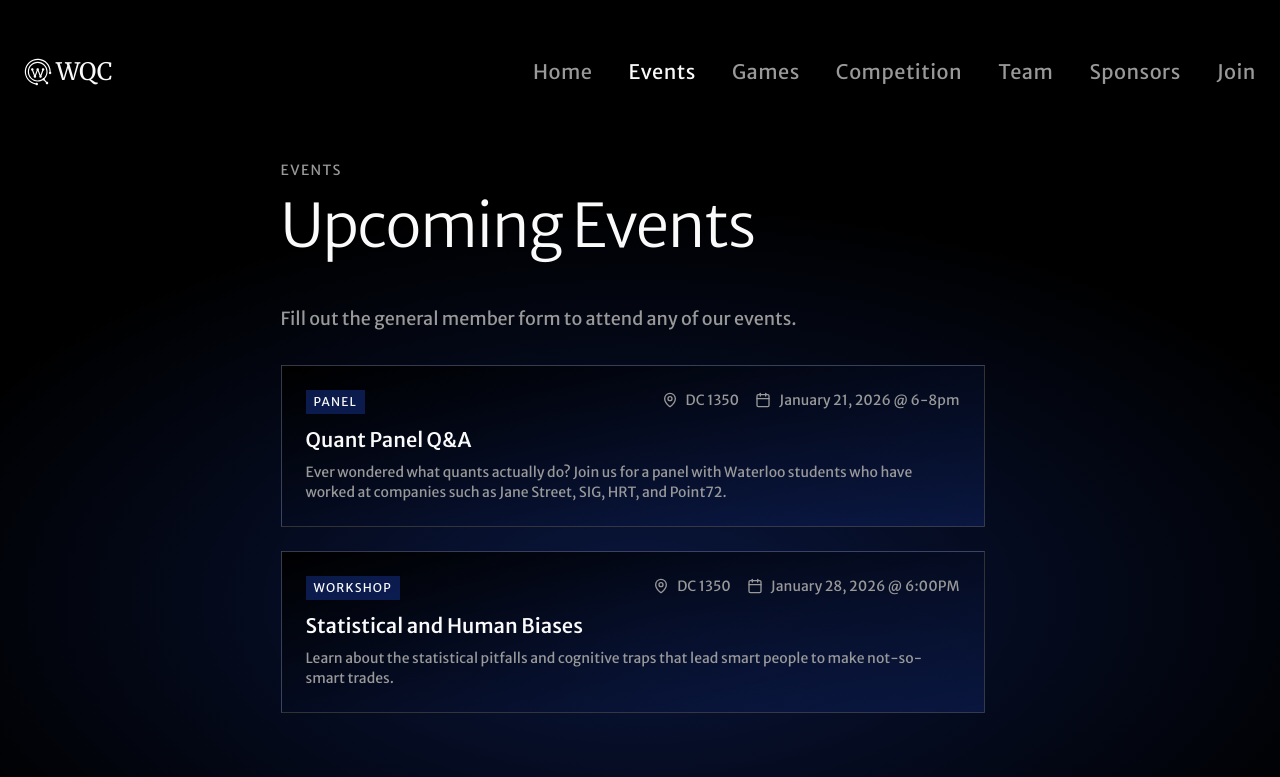
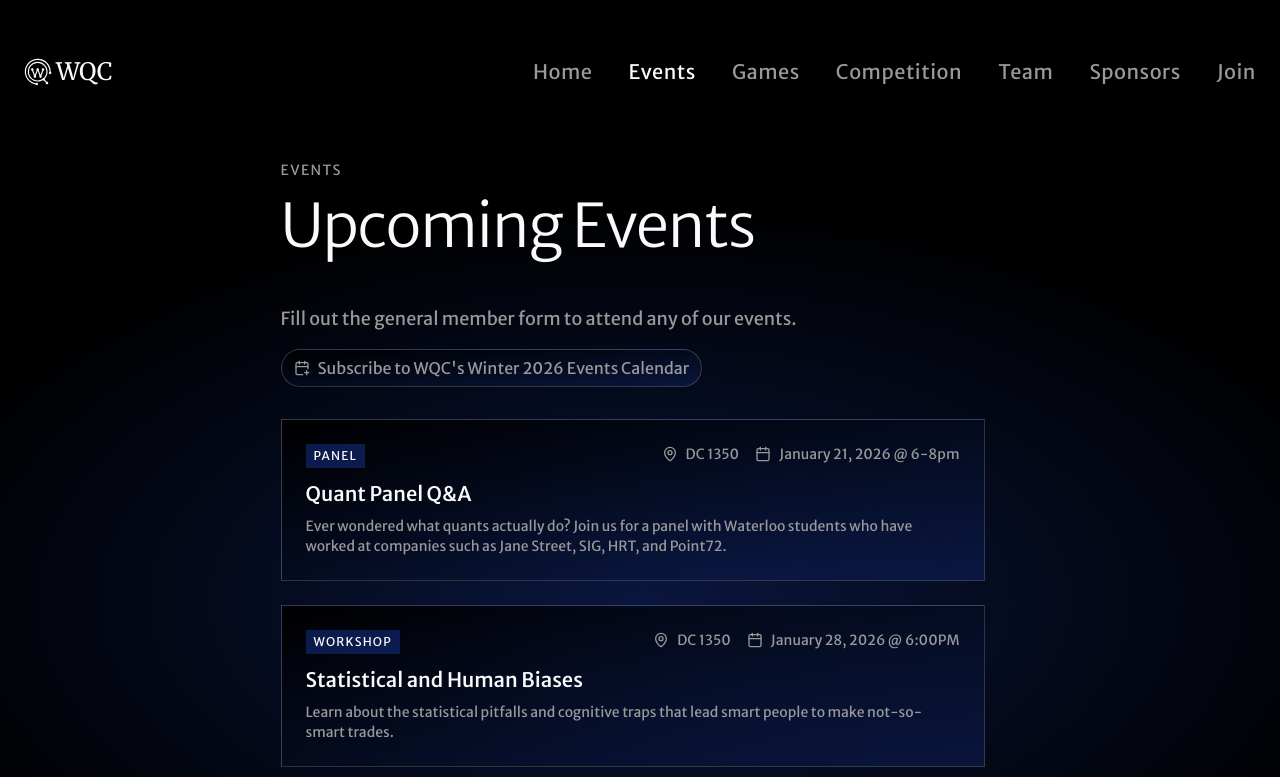
Before and after one commit to waterlooquantclub/waterlooquantclub.github.io, a React (Vite) app in the folder client/: page /events in a window 1280 px wide. Shown: the top 777 px of the page. Built offline with nearby package versions, Linux system fonts and the light colour scheme; the HTML template or start-up script is replaced by a standard one.

Commit message:
Add buttons to subcribe to calendar and events

```diff
--- a/client/src/components/EventDialog.tsx
+++ b/client/src/components/EventDialog.tsx
@@ -4,7 +4,7 @@ import {
   DialogHeader,
   DialogTitle,
 } from "@/components/ui/dialog";
-import { Calendar, MapPin, ExternalLink, Link } from "lucide-react";
+import { Calendar, MapPin, ExternalLink, CalendarPlus } from "lucide-react";
 
 export interface GalleryItem {
   type: "video" | "image";
@@ -28,9 +28,8 @@ export interface EventData {
   posterImage?: string;
   galleryImages?: GalleryItem[];
   slideDeckUrl?: string;
-  link?: string;
-  linktext?: string;
   rankings?: RankingEntry[];
+  calendarlink?: string;
 }
 
 interface EventDialogProps {
@@ -69,15 +68,16 @@ const EventDialog = ({ event, open, onOpenChange }: EventDialogProps) => {
         <div className="space-y-6 mt-4">
           <p className="text-muted-foreground">{event.description}</p>
 
-          {event.link && (
+          {event.calendarlink && (
             <a
-              href={event.link}
+              href={event.calendarlink}
               target="_blank"
               rel="noopener noreferrer"
-              className="text-muted-foreground text-sm pt-2 hover:underline inline-flex items-center gap-1"
+              onClick={(e) => e.stopPropagation()}
+              className="inline-flex items-center gap-2 rounded-full border border-border bg-white/5 px-3 py-1.5 text-xs hover:bg-white/10 hover:border-[#FAFAFA]/40 transition"
             >
-              <Link className="w-4 h-4" />
-              <span>{event.linktext? event.linktext : "Link"}</span>
+              <CalendarPlus className="w-4 h-4" />
+              Add to Calendar
             </a>
           )}
 
@@ -145,12 +145,11 @@ const EventDialog = ({ event, open, onOpenChange }: EventDialogProps) => {
                     {event.rankings.map((entry, index) => (
                       <tr key={index} className="border-t border-border">
                         <td className="px-4 py-2">
-                          <span className={`inline-flex items-center justify-center w-7 h-7 rounded-full text-xs font-medium ${
-                            entry.rank === 1 ? 'bg-yellow-500 text-black' :
+                          <span className={`inline-flex items-center justify-center w-7 h-7 rounded-full text-xs font-medium ${entry.rank === 1 ? 'bg-yellow-500 text-black' :
                             entry.rank === 2 ? 'bg-gray-300 text-black' :
-                            entry.rank === 3 ? 'bg-amber-600 text-white' :
-                            'bg-muted text-muted-foreground'
-                          }`}>
+                              entry.rank === 3 ? 'bg-amber-600 text-white' :
+                                'bg-muted text-muted-foreground'
+                            }`}>
                             #{entry.rank}
                           </span>
                         </td>
--- a/client/src/components/SponsorSection.tsx
+++ b/client/src/components/SponsorSection.tsx
@@ -38,7 +38,7 @@ const SponsorSection = ({ withCta, hideTitle }: { withCta?: boolean; hideTitle?:
       </div>
 
       {/* Gold card */}
-      <div className="border p-6 md:p-8 mt-6 bg-black/70 border-[rgba(212,175,55,0.28)]">
+      <div className="border p-6 md:p-8 mt-6 bg-black/70 border-[#f7c75e]/40">
         <h2 className="text-2xl font-semibold mb-8">Gold</h2>
         <div className="flex flex-wrap items-center justify-center gap-12">
           <a
--- a/client/src/pages/Events.tsx
+++ b/client/src/pages/Events.tsx
@@ -1,6 +1,6 @@
 import { useState } from "react";
 import Layout from "@/components/Layout";
-import { Calendar, MapPin, Search, X } from "lucide-react";
+import { Calendar, MapPin, Search, X, CalendarPlus } from "lucide-react";
 import EventDialog, { EventData } from "@/components/EventDialog";
 import { Input } from "@/components/ui/input";
 import {
@@ -22,6 +22,7 @@ const events: EventData[] = [
     type: "Panel",
     description: "Ever wondered what quants actually do? Join us for a panel with Waterloo students who have worked at companies such as Jane Street, SIG, HRT, and Point72.",
     posterImage: "/events/26panel.jpg",
+    calendarlink: "https://calendar.google.com/calendar/event?action=TEMPLATE&tmeid=MmpjdW81a2tkYnV0Y3Q4bGQ5NjhncjA3N3AgMDBmYzFhYzhlODJkY2Q3YTIzMTg4ZWRkNDZjYjg0OTUwYTA5ZjlhYTE0MGJmODZmOWJjNzI1MmFlNGIwNjBlOUBn&tmsrc=00fc1ac8e82dcd7a23188edd46cb84950a09f9aa140bf86f9bc7252ae4b060e9%40group.calendar.google.com"
   },
   {
     title: "Statistical and Human Biases",
@@ -29,11 +30,12 @@ const events: EventData[] = [
     location: "DC 1350",
     type: "Workshop",
     description: "Learn about the statistical pitfalls and cognitive traps that lead smart people to make not-so-smart trades.",
+    calendarlink: "https://calendar.google.com/calendar/event?action=TEMPLATE&tmeid=NHNna2owaDBhNm05MDM0YTNjMHQyNG5xODMgMDBmYzFhYzhlODJkY2Q3YTIzMTg4ZWRkNDZjYjg0OTUwYTA5ZjlhYTE0MGJmODZmOWJjNzI1MmFlNGIwNjBlOUBn&tmsrc=00fc1ac8e82dcd7a23188edd46cb84950a09f9aa140bf86f9bc7252ae4b060e9%40group.calendar.google.com"
   }
 ];
 
 const archivedEvents: EventData[] = [
-    {
+  {
     title: "Citadel Securities Trading Challenge",
     date: "Jan 14, 2026 @ 6-8pm",
     location: "DC 1350",
@@ -307,8 +309,20 @@ const Events = () => {
           <p className="text-muted-foreground text-sm tracking-widest uppercase mb-4">Events</p>
           <h1 className="text-4xl md:text-6xl font-light tracking-tight mb-12">Upcoming Events</h1>
           <div className="space-y-8 text-muted-foreground text-lg leading-relaxed">
-            <p className="mb-8">Fill out the general member form to attend any of our events.</p>
+            <p className="mb-4">Fill out the general member form to attend any of our events.</p>
           </div>
+
+          <a
+            href={"https://calendar.google.com/calendar/u/0?cid=MDBmYzFhYzhlODJkY2Q3YTIzMTg4ZWRkNDZjYjg0OTUwYTA5ZjlhYTE0MGJmODZmOWJjNzI1MmFlNGIwNjBlOUBncm91cC5jYWxlbmRhci5nb29nbGUuY29t"}
+            target="_blank"
+            rel="noopener noreferrer"
+            onClick={(e) => e.stopPropagation()}
+            style={{ background: 'linear-gradient(to top left, rgba(19, 44, 123, 0.35) 0%, rgba(0, 0, 0, 0.97) 100%)' }}
+            className="text-muted-foreground mb-8 inline-flex items-center gap-2 rounded-full px-3 py-1.5 text-s hover:text-white border border-[#FAFAFA]/20 hover:border-[#FAFAFA]/50 cursor-pointer transition"
+          >
+            <CalendarPlus className="w-4 h-4" />
+            Subscribe to WQC's Winter 2026 Events Calendar
+          </a>
 
           <div className="space-y-6">
             {events.map((event, index) => (
```
